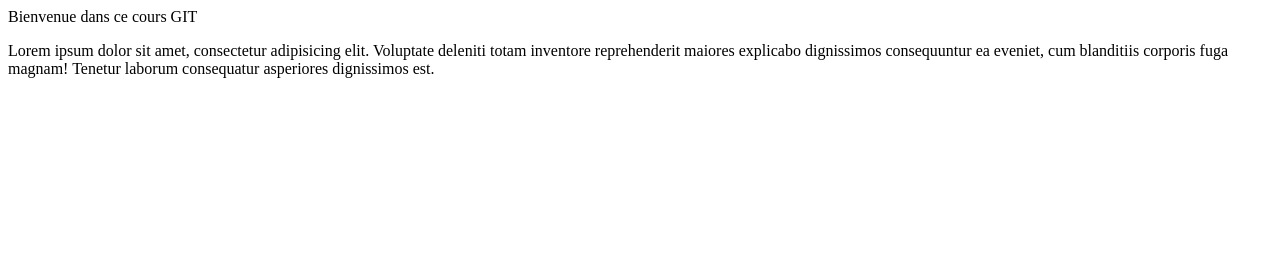
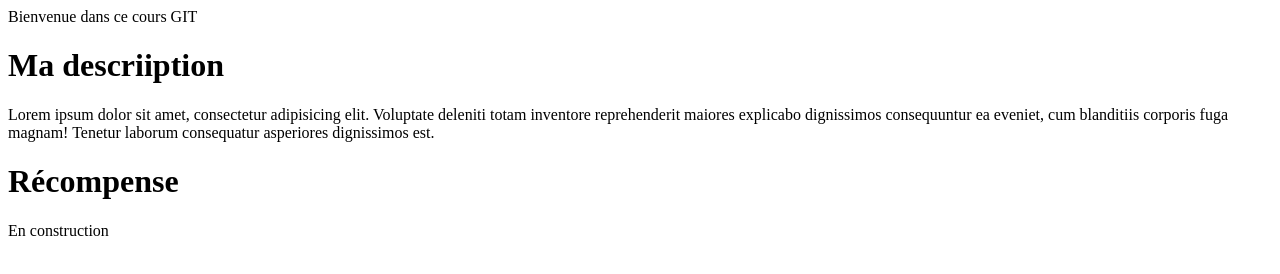
Before and after one commit to elonore/mon_super_projet, a plain HTML site: page index.html in a window 1280 px wide. Drawn offline with Linux system fonts and the light colour scheme.

Commit message:
en construction

```diff
--- a/index.html
+++ b/index.html
@@ -6,11 +6,18 @@
 </head>
 <body>
 
+  <!---->
+
   <div id="top-banner">
       Bienvenue dans ce cours GIT
   </div>
   <div id="div-test">
+      <h1>Ma descriiption</h1>
       <p>Lorem ipsum dolor sit amet, consectetur adipisicing elit. Voluptate deleniti totam inventore reprehenderit maiores explicabo dignissimos consequuntur ea eveniet, cum blanditiis corporis fuga magnam! Tenetur laborum consequatur asperiores dignissimos est.</p>
+  </div>
+  <div>
+      <h1>Récompense</h1>
+      <p>En construction</p>
   </div>
 </body>
 </html>
```
